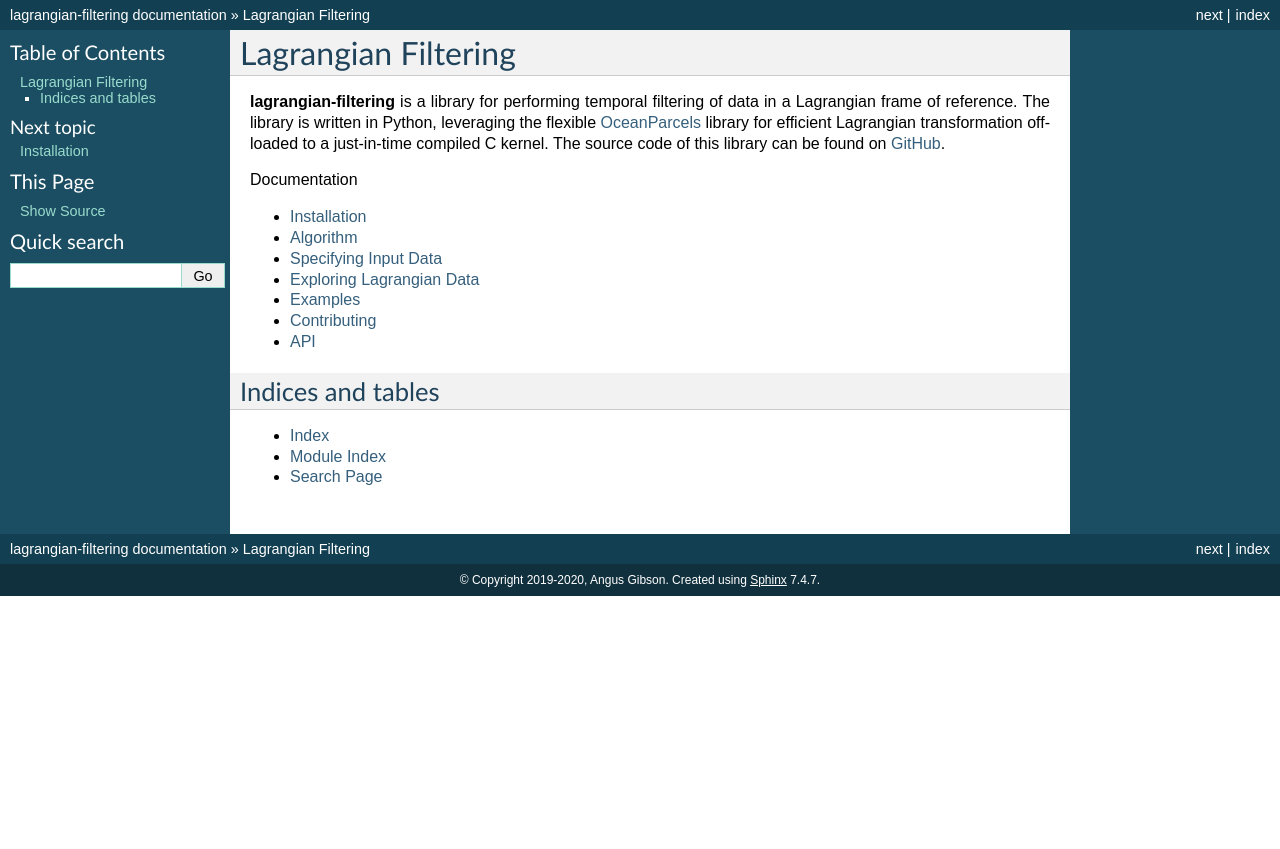
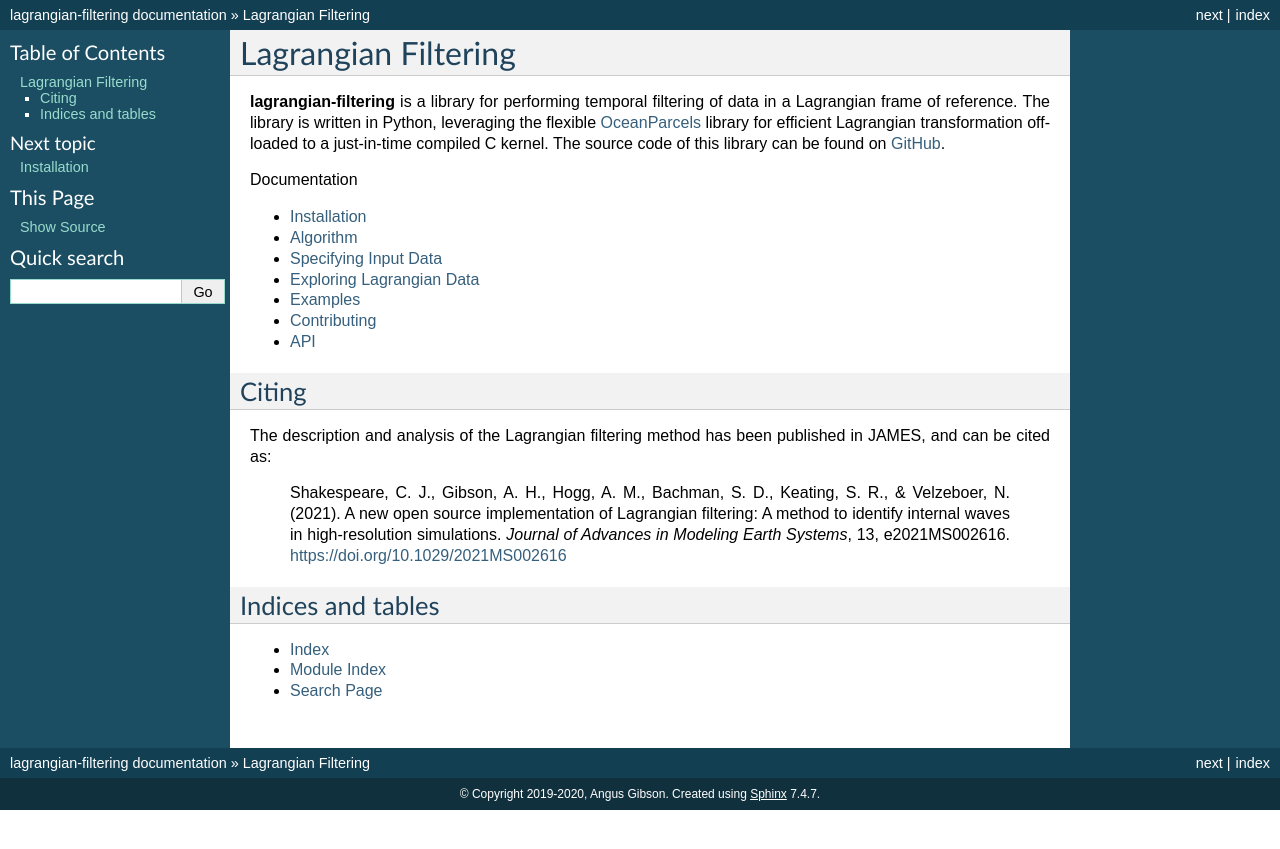
Before and after one commit to angus-g/lagrangian-filtering, a Sphinx documentation site: the page built from docs/index.rst, in a window 1280 px wide. Shown: the top 849 px of the page. Built offline with Sphinx 7.4.7, drawn with Linux system fonts in a browser that asks for light colours.

Commit message:
Add citation instructions for JAMES paper

```diff
--- a/docs/index.rst
+++ b/docs/index.rst
@@ -24,6 +24,19 @@ GitHub_.
    contributing
    api
 
+Citing
+------
+
+The description and analysis of the Lagrangian filtering method has
+been published in JAMES, and can be cited as:
+
+    Shakespeare, C. J., Gibson, A. H., Hogg, A. M., Bachman, S. D.,
+    Keating, S. R., & Velzeboer, N. (2021). A new open source
+    implementation of Lagrangian filtering: A method to identify
+    internal waves in high-resolution simulations. *Journal of
+    Advances in Modeling Earth Systems*, 13,
+    e2021MS002616. https://doi.org/10.1029/2021MS002616
+
 
 Indices and tables
 ------------------
```
Also changed, not shown: README.md (+6 -0 lines).
